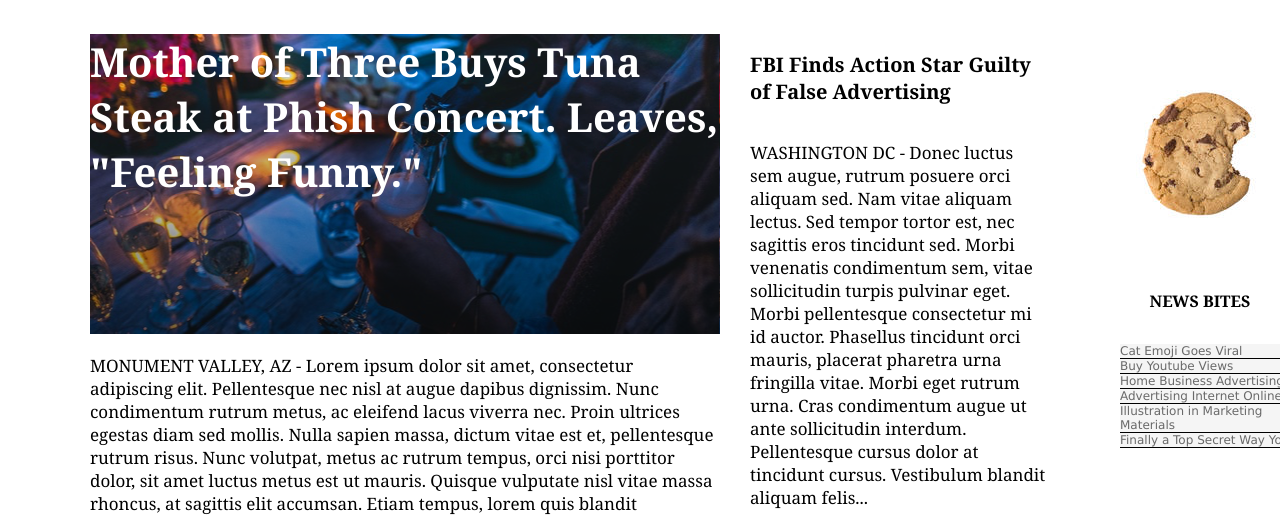
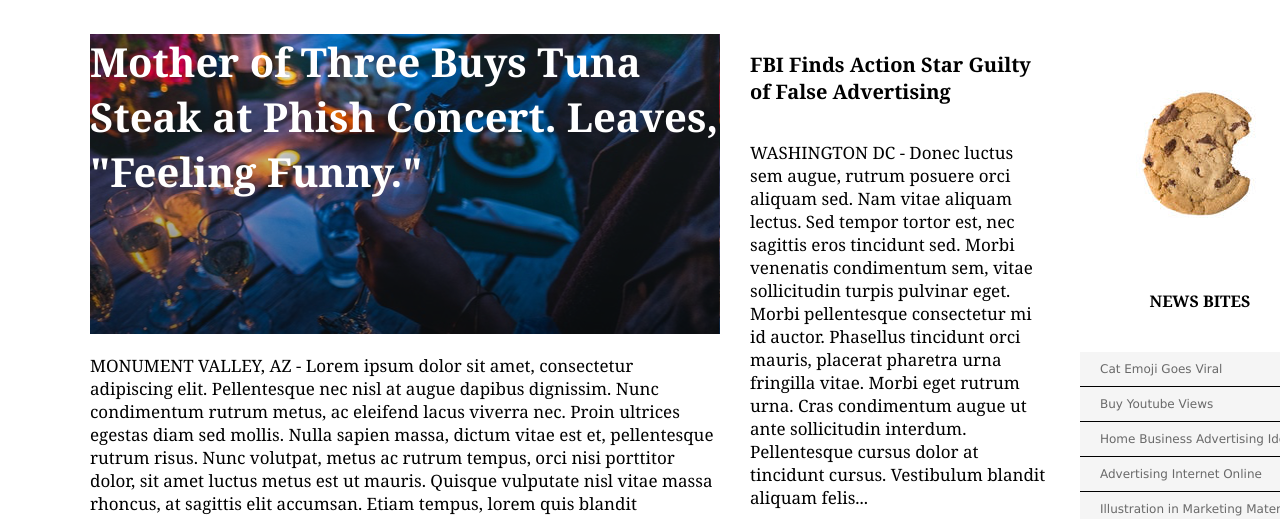
Before and after one commit to LG74/mytimes, a plain HTML site: page index.html in a window 1280 px wide. Shown: the part 86-605 px from the top of the page. Drawn offline with Linux system fonts and the light colour scheme.

Commit message:
Finish 3rd column.

```diff
--- a/index.html
+++ b/index.html
@@ -65,14 +65,12 @@
         <img src="./ressources/img/img-news-bite.png" alt="News bite">
         <div class="content">
           <h3>NEWS BITES</h3>
-            <ul>
-              <li>Cat Emoji Goes Viral</li>
-              <li>Buy Youtube Views</li>
-              <li>Home Business Advertising Ideas</li>
-              <li>Advertising Internet Online</li>
-              <li>Illustration in Marketing Materials</li>
-              <li>Finally a Top Secret Way You Can</li>
-            </ul>
+              <span>Cat Emoji Goes Viral</span>
+              <span>Buy Youtube Views</span>
+              <span>Home Business Advertising Ideas</span>
+              <span>Advertising Internet Online</span>
+              <span>Illustration in Marketing Materials</span>
+              <span>Finally a Top Secret Way You Can</span>
         </div>
 
       </div>
--- a/ressources/css/style.css
+++ b/ressources/css/style.css
@@ -149,17 +149,20 @@
   font-size: 16px;
   font-weight: bold;
   text-align: center;
+  margin-bottom: 40px;
 }
 
 ul {
   list-style:none;
 }
 
-.column.small li {
+.column.small span {
+  display: inline-block;
   background-color: WhiteSmoke;
   font-family: Verdana;
   font-size: 12px;
   color: DimGray;
   border-bottom: 1px solid black;
   width: 100%;
+  padding: 10px 20px;
 }
```
